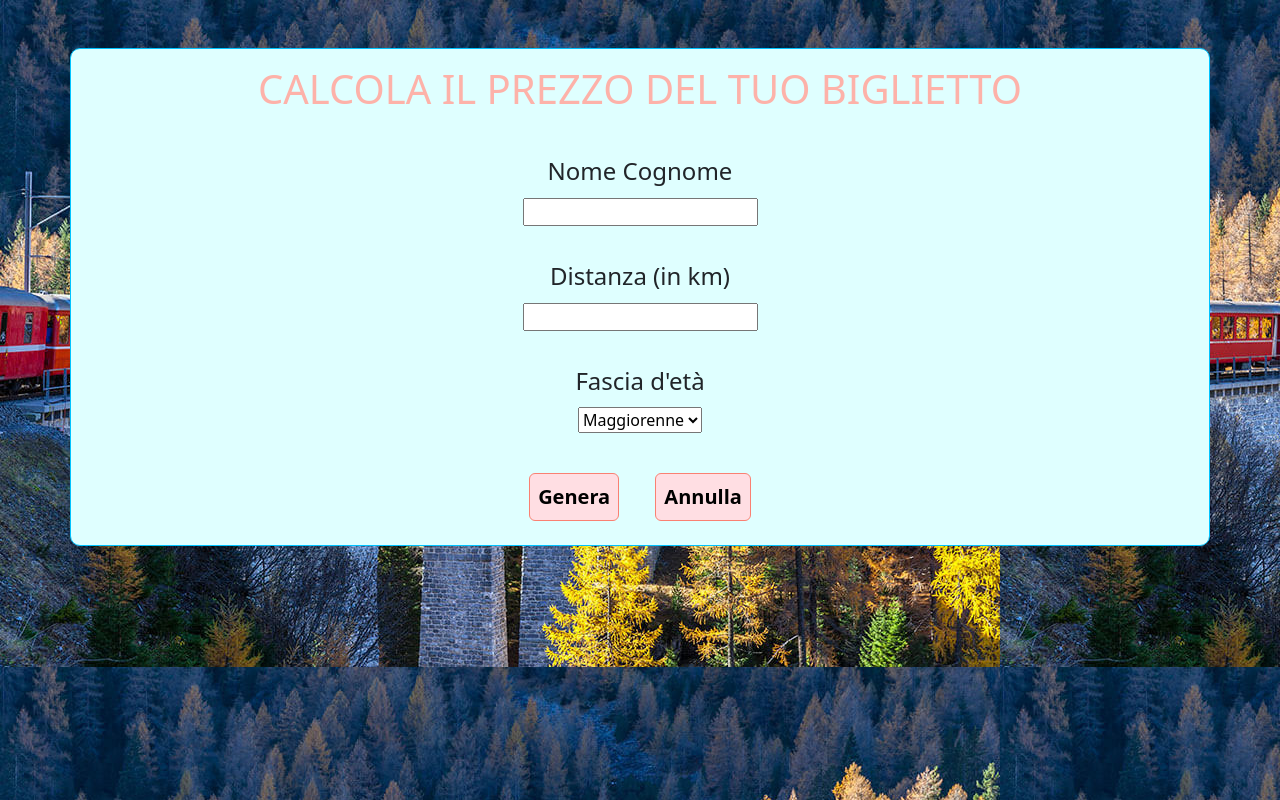
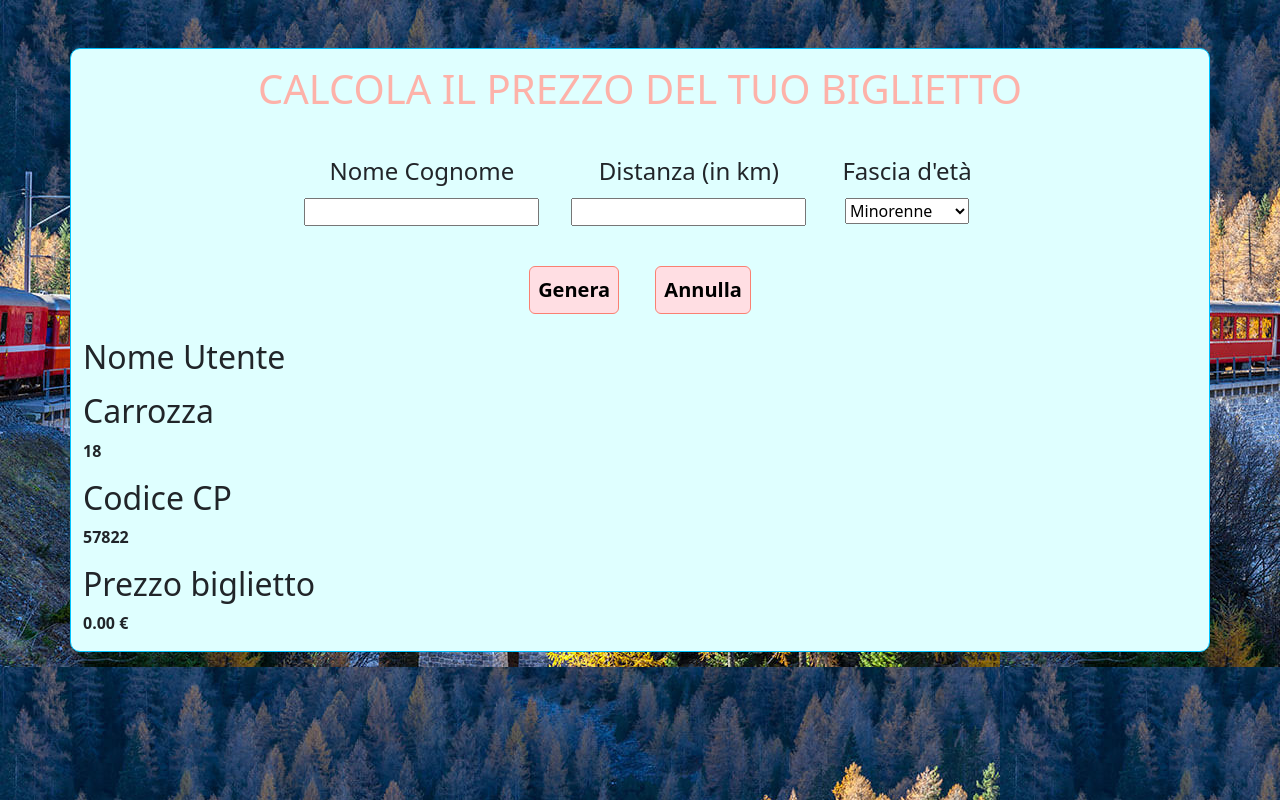
Before and after one commit to AlbertoMessineo/js-biglietto-treno-form, a plain HTML site: page index.html in a window 1280 px wide. Both pictures are taken after a click on the button "Genera". Drawn offline with nearby package versions, Linux system fonts and the light colour scheme; files whose address does not match are found by name.

Commit message:
feat: es completed

```diff
--- a/css/styles.css
+++ b/css/styles.css
@@ -28,3 +28,12 @@ button{
     border-style: none;
     border: 1px solid salmon;
 }
+
+
+
+
+
+/* BIGLIETTO VIRTUALE */
+.hidden{
+    display: none;
+}
--- a/index.html
+++ b/index.html
@@ -17,29 +17,46 @@
         </header>
         <main>
             <div class="container-am">
-                <form action="">
                     <div class="box-am p-3">
                         <h4 class="p-1">Nome Cognome</h4>
                         <input type="text" value="" id="name-id">
                     </div>
                     <div class="box-am p-3">
                         <h4 class="p-1">Distanza (in km)</h4>
-                        <input type="text" value="" id="distance-id">
+                        <input type="number" value="" id="distance-id">
                     </div>
                     <div class="box-am p-3">
                         <h4 class="p-1">Fascia d'età </h4>
                         <select name="age" id="age-selector">
-                            <option value="Maggiorenne">Maggiorenne</option>
-                            <option value="Minorenne">Minorenne</option>
-                            <option value="Over-65">Over 65</option>
+                            <option value="minorenne">Minorenne</option>
+                            <option value="maggiorenne">Maggiorenne</option>
+                            <option value="over-65">Over 65</option>
                         </select>
                     </div>
-                </form>
             </div>
            <div class="buttons m-2">
             <button class="generator rounded m-3 p-2 fs-5 fw-semibold" id="generate">Genera</button>
             <button class="cleaner rounded m-3 p-2 fs-5 fw-semibold" id="clean">Annulla</button>
            </div>
+           <div class="biglietto  text-start hidden " id="biglietto-virtuale">
+
+            <h2>Nome Utente</h2>
+            <p class="fw-semibold" id="nome-utente"></p>
+
+            <h2>Carrozza</h2>
+            <p class="fw-semibold"  id="n-carrozza"></p>
+
+
+            <h2>Codice CP</h2>
+            <p class="fw-semibold"  id="cp-code"></p>
+
+
+            <h2>Prezzo biglietto</h2>
+            <p class="fw-semibold"  id="final-price"></p>
+
+           </div>
+
+
         </main>
         <footer></footer>
     </div>
--- a/myscript.js
+++ b/myscript.js
@@ -1,14 +1,60 @@
 'use strict';
 
 //INPUT DATA
+const elementName = document.getElementById('name-id');
+const elementKmUtente = document.getElementById('distance-id');
+const elementAge = document.querySelector('#age-selector');
+const elementButtonGenerator = document.getElementById('generate');
+const elementClear = document.getElementById('clean');
+const elementTicket = document.getElementById('biglietto-virtuale')
+
+// dati costo biglietto
+const costoBigliettoKm = 0.21;
 
 
-// const bottone=document.getElementById("generate")
-//  bottone.addEventListener("click", function(){
+// campi biglietto virtuale
+const elementUserName = document.getElementById('nome-utente');
+const elementTariff = document.getElementById('tariffa');
+const elementCarrozza = document.getElementById('n-carrozza');
+const elementCpCode = document.getElementById('cp-code');
+const elementFinalPrice = document.getElementById('final-price');
 
-//     let distance = document.getElementById("distance-id").value
-// distance = parseInt(distance)
-// console.log("Numero di km:", NumeroKm)
+
+
+
+// calcolo del biglietto
+elementButtonGenerator.addEventListener('click', function(){
+
+   let ticketPrice= costoBigliettoKm * Number(elementKmUtente.value);
+
+    console.log(ticketPrice);
+
+    if(elementAge.value === 'minorenne'){
+
+     // applico sconto 20%
+    ticketPrice -= (ticketPrice * 20) / 100;
+
+
+
+    }else if(elementAge.value === 'over-65'){
+
+         // applico sconto 40%
+        ticketPrice -= (ticketPrice * 40) / 100;
+
+    }
+    console.log('Il prezzo del biglietto è ' + ticketPrice + ' euro');
+
+
+    // faccio comparire il biglietto
+    elementTicket.classList.remove('hidden');
+
+
+     // assegno valori dom
+    elementUserName.innerHTML= elementName.value;
+    // elementTariff.innerHTML= elementName.value;
+    elementFinalPrice.innerHTML= ticketPrice.toFixed(2) + ` €`;
+    elementCarrozza.innerHTML =  Math.floor(Math.random() * 19 + 1);
+    elementCpCode.innerHTML =  Math.floor(Math.random()*90000) + 10000;
 
 
 
@@ -19,33 +65,23 @@
 
 
 
+});
 
-// const distance = document.getElementById('distance-id').value;
-const age = document.getElementById('age-selector').value;
+
+
+// reset dei dati
+elementClear.addEventListener('click', function(){
+    console.log('Svuoto i campi di input e nascondo il biglietto virtuale');
+
+    elementKmUtente.value='';
+    elementName.value='';
 
 
 
 
-// const distance = prompt('inserir;e la distanza da percorrere (in km)');
 
-// TRASFORMO IN NUMERO LE STRINGHE (DATI DEI PROMPT)
-console.log('età inserita ' + +age);
-console.log('distanza da percorrere in km ' + +distance);
 
-// CALCOLO IL PREZZO DEL BIGLIETTO
-const ticket= distance*0.21;
+    elementTicket.classList.add('hidden');
 
-// CONDIZIONI DEGLI SCONTI EVENTUALI
 
-// sconto 20% per minorenni
-if(+age < '18'){
-    console.log('il prezzo del biglietto per minorenni è ' + ticket *0.8 +' €');
-}
-// sconto 40% per over 65
-else if(+age >= '65'){
-    console.log('il prezzo del biglietto per gli over 65 è ' + ticket *0.6 +' €');
-}
-// condizione nessuno sconto
-else{
-    console.log('il prezzo del biglietto è ' + ticket.toFixed(2) + ' €');
-}
+});
```
